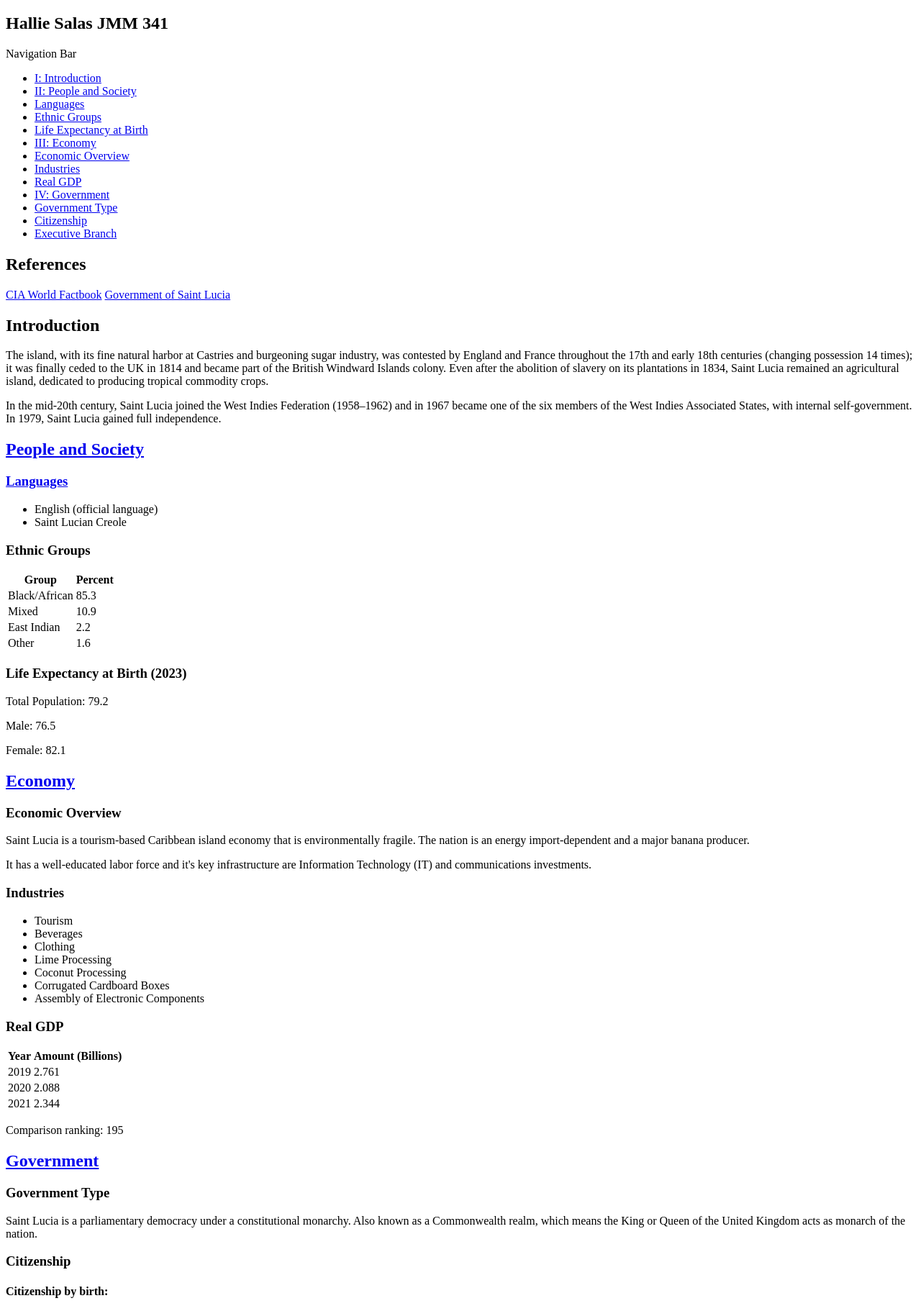
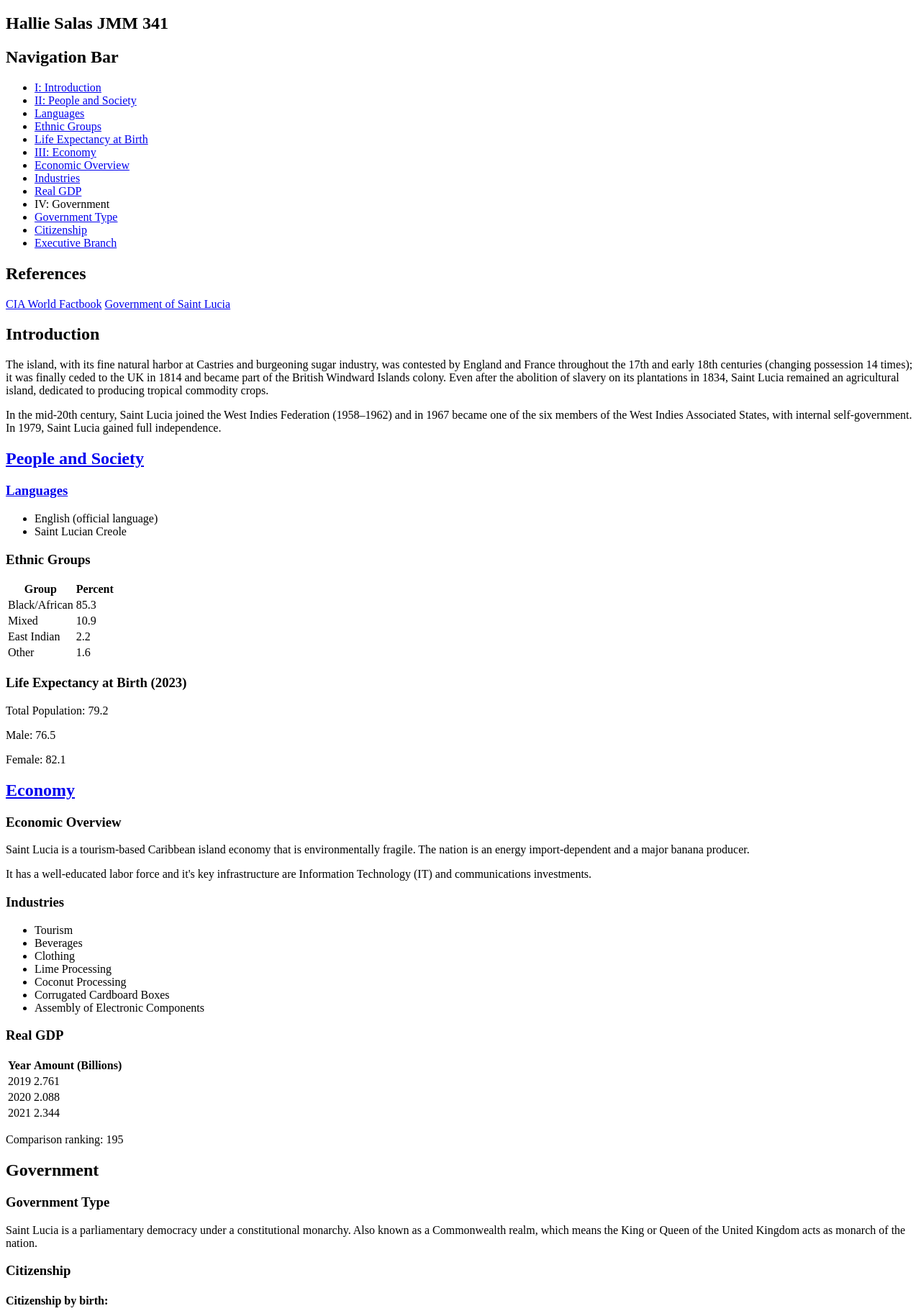
Before and after one commit to Hvs18/Hvs18.github.io, a plain HTML site: page html-project.html in a window 1280 px wide. Shown: the part 61-1883 px from the top of the page at 72% size. Drawn offline with Linux system fonts and the light colour scheme.

Commit message:
Update html-project.html

```diff
--- a/html-project.html
+++ b/html-project.html
@@ -11,7 +11,7 @@
     </header>
         <h2>Hallie Salas JMM 341</h2>
 
-    <p>Navigation Bar</p>
+    <p><h2>Navigation Bar</h2></p>
     <nav>
         <ul>
             <li><a href="#introduction">I: Introduction</a></li>
@@ -23,7 +23,7 @@
                 <li><a href="#economic-overview">Economic Overview</a></li>
                 <li><a href="#industries">Industries</a></li>
                 <li><a href="#real-gdp">Real GDP</a></li>
-            <li><a href="#government">IV: Government</a></li>
+            <li><a href="#government"></a>IV: Government</li>
                 <li><a href="#government-type">Government Type</a></li>
                 <li><a href="#citizenship">Citizenship</a></li>
                 <li><a href="#executive-branch">Executive Branch</a></li>
@@ -133,7 +133,7 @@
     </section>
 
     <section>
-    <h2><a href=#government>Government</a></h2>
+    <h2><a href="#government"></a>Government</h2>
         <article>
     <h3>Government Type</h3>
     <p>Saint Lucia is a parliamentary democracy under a constitutional monarchy.
@@ -177,5 +177,7 @@
         and the deputy prime minister appointed by governor general</p>
     </article>
 </section>
+<footer>
 <a href="#top">Go to top</a>
+</footer>
 </body>
```
